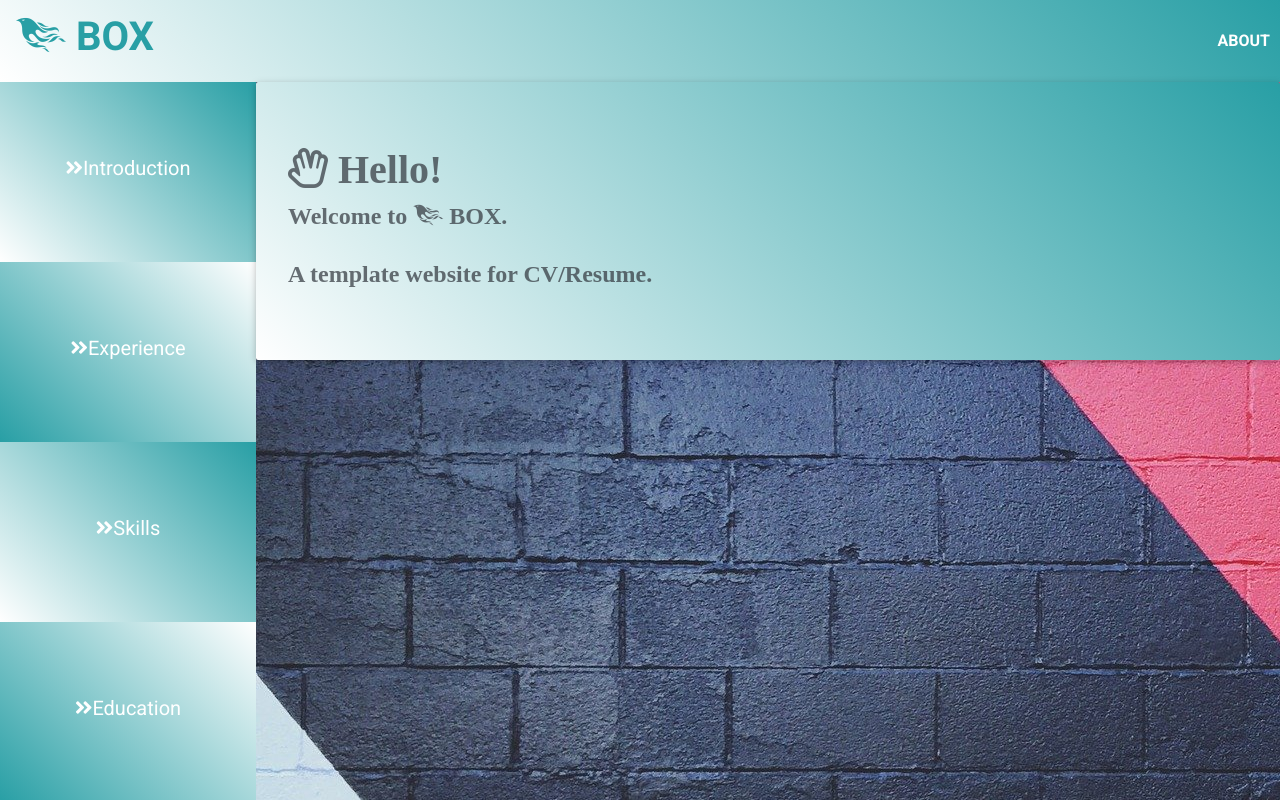
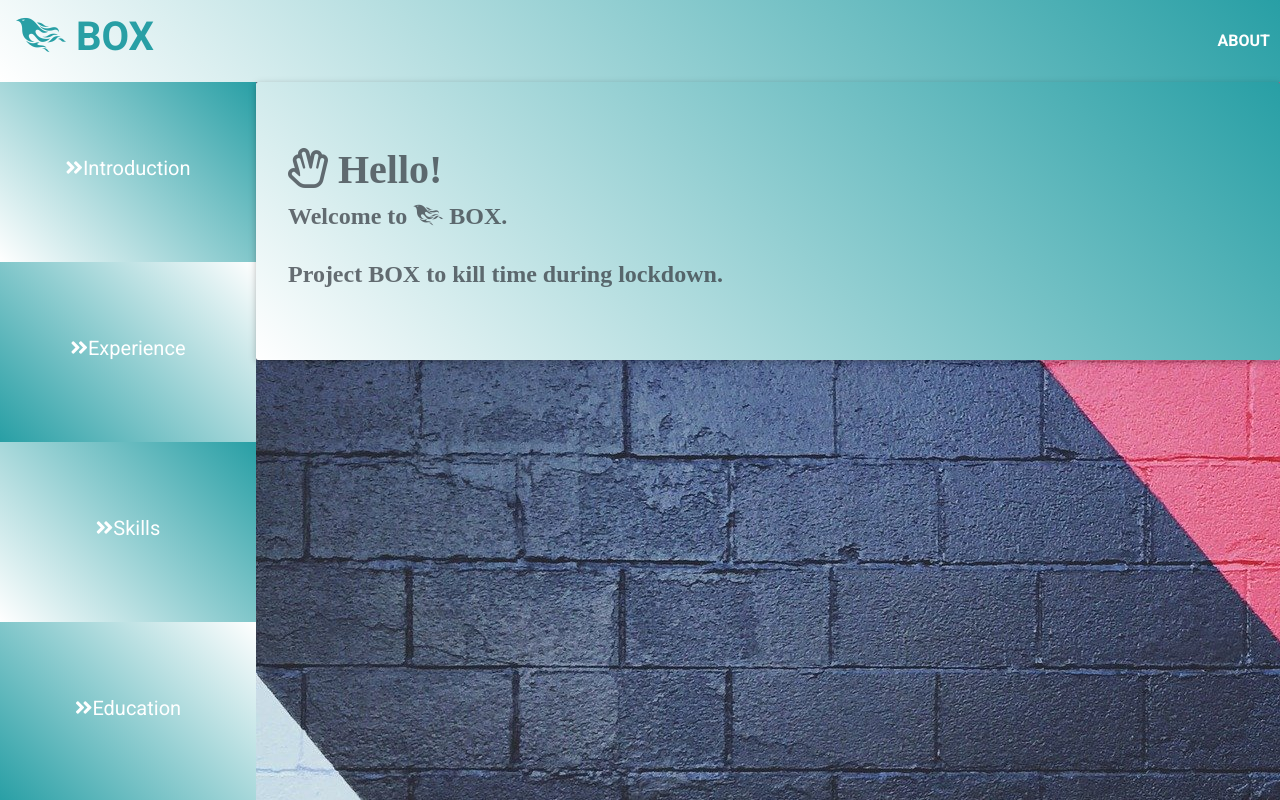
Before and after one commit to RajeshRao93/Box-website, a React (Create React App) app: page /resumepage in a window 1280 px wide. Shown: the top 800 px of the page. Built offline with nearby package versions, Linux system fonts and the light colour scheme.

Commit message:
Revert "Changed jumbotron message"
This reverts commit fafd65cf37639b0192de89f34505ea6d42f9e89f.

```diff
--- a/src/components/Jumbotron.js
+++ b/src/components/Jumbotron.js
@@ -10,7 +10,7 @@ const JumbotronComp = () => {
                 <h4 style={{ fontWeight: '900', fontFamily: 'cursive' }}>
                     Welcome to <MDBIcon fab icon="phoenix-framework" /> BOX.
                             <br /><br />
-                    A template website for CV/Resume.
+                    Project BOX to kill time during lockdown.
                                                         </h4>
             </Jumbotron>
         </div>
```
